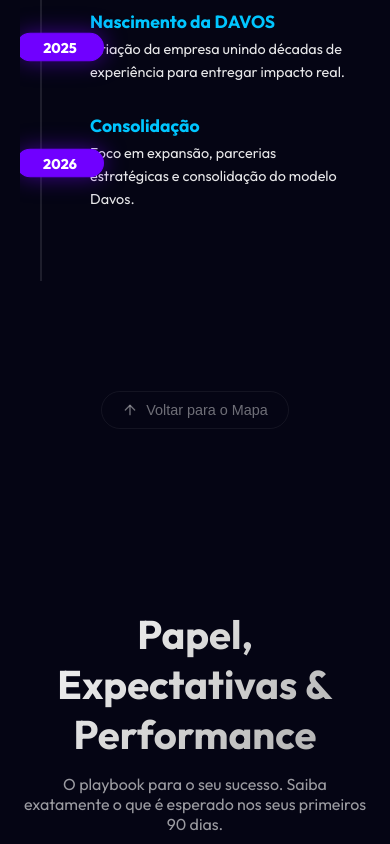
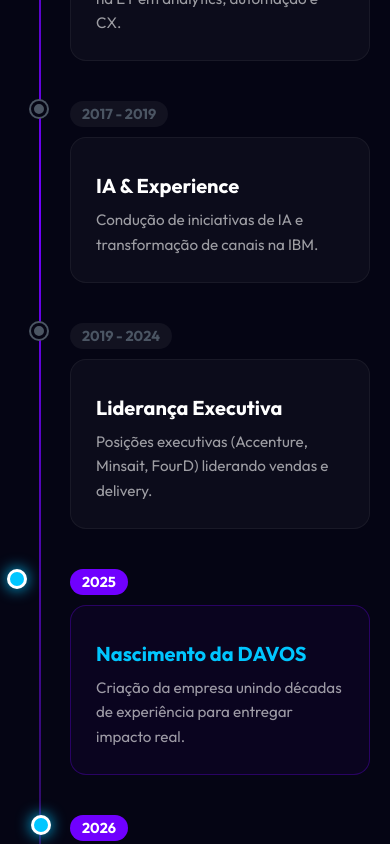
Before and after one commit to astoraoliveira-alt/onboarding, a React (Vite) app: page / in a window 390 px wide. Shown: the part 7520-8364 px from the top of the page. Built offline with nearby package versions, Linux system fonts and the light colour scheme.

Commit message:
fix: Timeline reorganizada para layout vertical 'zig-zag' para melhor legibilidade

```diff
--- a/src/components/StrategicSections.css
+++ b/src/components/StrategicSections.css
@@ -26,343 +26,200 @@
     margin: 0 auto;
 }
 
-/* === Career Styles Updated === */
-.career-path-container {
-    display: flex;
-    flex-direction: column;
-    gap: 25px;
-    max-width: 900px;
+/* === Business Context - Vertical Timeline === */
+.history-timeline {
+    position: relative;
+    padding: 40px 0;
+    max-width: 1000px;
     margin: 0 auto;
 }
 
-/* Track Labels (Separadores) */
-.track-label {
-    display: flex;
-    align-items: center;
-    justify-content: center;
-    margin: 30px 0 10px;
-    position: relative;
-    text-align: center;
-}
-
-.track-label::before,
-.track-label::after {
-    content: '';
-    flex: 1;
-    border-bottom: 1px dashed rgba(255, 255, 255, 0.1);
-    margin: 0 20px;
-}
-
-.track-label span {
-    background: rgba(255, 255, 255, 0.08);
-    /* Fundo leve */
-    padding: 8px 20px;
-    border-radius: 30px;
-    font-size: 0.85rem;
-    text-transform: uppercase;
-    letter-spacing: 1px;
-    font-weight: 700;
-    color: rgba(255, 255, 255, 0.8);
-    border: 1px solid rgba(255, 255, 255, 0.1);
-}
-
-.track-label.execution span {
-    color: #38bdf8;
-    /* Azul claro operacional */
-    border-color: rgba(56, 189, 248, 0.2);
-}
-
-.track-label.management span {
-    color: #a78bfa;
-    /* Roxo executivo */
-    border-color: rgba(167, 139, 250, 0.2);
-    margin-top: 20px;
-    /* Mais espaço antes do topo */
-}
-
-.career-step {
-    display: flex;
-    gap: 30px;
-    align-items: center;
-    position: relative;
-}
-
-/* Linha conectora vertical */
-.career-step:not(:last-child)::after {
-    content: '';
-    position: absolute;
-    left: 35px;
-    top: 70px;
-    bottom: -25px;
-    width: 2px;
-    background: rgba(255, 255, 255, 0.05);
-    /* Mais sutil */
-    z-index: 0;
-}
-
-.step-circle {
-    width: 70px;
-    height: 70px;
-    border-radius: 50%;
-    background: rgba(25, 25, 30, 1);
-    /* Fundo sólido para cobrir linha */
-    border: 1px solid rgba(255, 255, 255, 0.1);
-    display: flex;
-    align-items: center;
-    justify-content: center;
-    color: #fff;
-    font-weight: 700;
-    z-index: 1;
-    flex-shrink: 0;
-    font-size: 0.9rem;
-}
-
-.step-content {
-    background: rgba(255, 255, 255, 0.02);
-    padding: 20px 25px;
-    border-radius: 16px;
-    flex-grow: 1;
-    border-left: 4px solid rgba(255, 255, 255, 0.1);
-    transition: all 0.3s ease;
-    display: flex;
-    flex-direction: column;
-    gap: 8px;
-}
-
-.step-content:hover {
-    background: rgba(255, 255, 255, 0.04);
-}
-
-.step-content h3 {
-    margin: 0;
-    color: #fff;
-    display: flex;
-    justify-content: space-between;
-    align-items: center;
-    font-size: 1.15rem;
-    flex-wrap: wrap;
-    /* Para mobile */
-    gap: 10px;
-}
-
-/* Time Badge (Novo) */
-.time-badge {
-    font-size: 0.75rem;
-    background: rgba(255, 255, 255, 0.08);
-    color: rgba(255, 255, 255, 0.6);
-    padding: 4px 12px;
-    border-radius: 20px;
-    font-weight: 500;
-}
-
-.time-badge.blue {
-    background: rgba(56, 189, 248, 0.1);
-    color: #38bdf8;
-}
-
-.time-badge.purple {
-    background: rgba(167, 139, 250, 0.1);
-    color: #a78bfa;
-}
-
-.time-badge.gold {
-    background: rgba(251, 191, 36, 0.1);
-    color: #fbbf24;
-}
-
-.step-reqs {
-    font-size: 0.95rem;
-    color: rgba(255, 255, 255, 0.55);
-    line-height: 1.5;
-    margin: 0;
-}
-
-/* Variantes de Estilo por Nível */
-
-/* Nível Consultor (Blue) */
-.step-circle.highlight {
-    border-color: #00c6ff;
-    color: #00c6ff;
-    background: rgba(0, 198, 255, 0.1);
-}
-
-.step-content.highlight-border {
-    border-left-color: #00c6ff;
-}
-
-/* Nível Manager (Purple) */
-.step-circle.manager {
-    border-color: #7000ff;
-    color: #7000ff;
-    background: rgba(112, 0, 255, 0.1);
-}
-
-.step-content.manager-border {
-    border-left-color: #7000ff;
-}
-
-/* Nível Director (Gold) */
-.step-circle.director {
-    border-color: #fbbf24;
-    color: #fbbf24;
-    background: rgba(251, 191, 36, 0.1);
-}
-
-.step-content.director-border {
-    border-left-color: #fbbf24;
-}
-
-/* === Business Context Styles === */
-/* (Mantendo estilos anteriores para garantir integridade) */
-.mission-vision-grid {
-    display: grid;
-    grid-template-columns: repeat(auto-fit, minmax(300px, 1fr));
-    gap: 30px;
-    margin-bottom: 60px;
-}
-
-.mv-card {
-    background: rgba(255, 255, 255, 0.03);
-    border: 1px solid rgba(255, 255, 255, 0.05);
-    padding: 30px;
-    border-radius: 20px;
-    text-align: center;
-    transition: transform 0.3s ease;
-}
-
-.mv-card:hover {
-    transform: translateY(-5px);
-    background: rgba(255, 255, 255, 0.05);
-}
-
-.mv-icon {
-    width: 60px;
-    height: 60px;
-    background: rgba(112, 0, 255, 0.1);
-    color: #7000ff;
-    border-radius: 50%;
-    display: flex;
-    align-items: center;
-    justify-content: center;
-    margin: 0 auto 20px;
-}
-
-.mv-card h3 {
-    font-size: 1.5rem;
-    margin-bottom: 15px;
-    color: #fff;
-}
-
-.mv-card p {
-    color: rgba(255, 255, 255, 0.7);
-    line-height: 1.6;
-}
-
-/* Timeline History */
-.history-timeline {
-    position: relative;
-    padding: 40px 0;
-    margin-top: 80px;
-}
-
+/* Linha Central */
 .timeline-track {
     position: absolute;
-    top: 50%;
-    left: 0;
-    width: 100%;
-    height: 2px;
-    background: rgba(255, 255, 255, 0.1);
-    transform: translateY(-50%);
+    top: 0;
+    bottom: 0;
+    left: 50%;
+    width: 2px;
+    background: linear-gradient(to bottom, rgba(255, 255, 255, 0.05), #7000ff, rgba(255, 255, 255, 0.05));
+    transform: translateX(-50%);
     z-index: 0;
 }
 
 .timeline-events {
     display: flex;
-    justify-content: flex-start;
-    /* Permite scroll horizontal fluido */
+    flex-direction: column;
+    gap: 0;
+    /* Gap zerado, controlado por margin nos items */
     position: relative;
     z-index: 1;
-    overflow-x: auto;
-    padding-bottom: 30px;
-    /* Espaço pro scrollbar */
-    gap: 50px;
-    /* Mais espaço entre eventos */
-    padding-left: 20px;
-    padding-right: 20px;
 }
 
 .t-event {
-    flex: 0 0 280px;
-    /* Largura fixa maior para texto */
-    text-align: center;
     display: flex;
-    flex-direction: column;
+    width: 50%;
+    position: relative;
+    padding: 0 40px;
+    box-sizing: border-box;
     align-items: center;
-    gap: 15px;
+    margin-bottom: 60px;
+}
+
+/* Eventos Ímpares (Esquerda) */
+.t-event:nth-child(odd) {
+    align-self: flex-start;
+    text-align: right;
+    flex-direction: row-reverse;
+    /* Conteudo | Dot | Linha */
+}
+
+/* Eventos Pares (Direita) */
+.t-event:nth-child(even) {
+    align-self: flex-end;
+    text-align: left;
+    flex-direction: row;
+    /* Linha | Dot | Conteudo */
+}
+
+/* Ponto Central */
+.t-dot {
+    position: absolute;
+    width: 16px;
+    /* Tamanho normal */
+    height: 16px;
+    background: #4b5563;
+    border-radius: 50%;
+    border: 3px solid var(--bg-dark);
+    /* Borda para separar da linha */
+    box-shadow: 0 0 0 2px #4b5563;
+    /* Ring externo */
+    z-index: 2;
+    top: 20px;
+    /* Alinhado com o topo do card/ano */
+}
+
+/* Posicionamento do Ponto */
+.t-event:nth-child(odd) .t-dot {
+    right: -11px;
+    /* (width + border)/2 */
+}
+
+.t-event:nth-child(even) .t-dot {
+    left: -11px;
+}
+
+/* Conteúdo do Evento */
+.t-content {
+    background: rgba(255, 255, 255, 0.03);
+    padding: 25px;
+    border-radius: 16px;
+    border: 1px solid rgba(255, 255, 255, 0.05);
+    transition: all 0.3s ease;
+    width: 100%;
+}
+
+.t-event:hover .t-content {
+    background: rgba(255, 255, 255, 0.05);
+    transform: translateY(-5px);
 }
 
 .t-year {
-    font-size: 1.5rem;
-    font-weight: 800;
+    display: inline-block;
+    font-size: 0.9rem;
+    font-weight: 700;
     color: #4b5563;
-    /* Cinza para passado */
-    background: rgba(31, 41, 55, 0.5);
-    padding: 5px 15px;
+    background: rgba(255, 255, 255, 0.05);
+    padding: 4px 12px;
     border-radius: 20px;
-    border: 1px solid rgba(255, 255, 255, 0.1);
-    transition: all 0.3s;
-}
-
-.t-dot {
-    width: 16px;
-    height: 16px;
-    background: #4b5563;
-    border-radius: 50%;
-    box-shadow: 0 0 10px rgba(0, 0, 0, 0.5);
-    transition: all 0.3s;
+    margin-bottom: 15px;
 }
 
 .t-content h4 {
-    color: #e5e7eb;
-    margin-bottom: 5px;
-    font-size: 1.1rem;
+    margin: 10px 0;
+    font-size: 1.25rem;
+    color: #fff;
 }
 
 .t-content p {
-    font-size: 0.9rem;
-    color: rgba(255, 255, 255, 0.5);
+    font-size: 0.95rem;
+    color: rgba(255, 255, 255, 0.6);
     line-height: 1.6;
 }
 
+
 /* DESTAQUE 2025/2026 */
 .t-event.highlight .t-year {
+    background: #7000ff;
     color: #fff;
-    background: #7000ff;
-    /* Davos Purple */
-    border-color: #7000ff;
-    transform: scale(1.1);
-    box-shadow: 0 0 20px rgba(112, 0, 255, 0.5);
 }
 
 .t-event.highlight .t-dot {
     background: #00c6ff;
-    /* Davos Blue */
+    box-shadow: 0 0 15px #00c6ff;
     width: 20px;
     height: 20px;
-    box-shadow: 0 0 15px #00c6ff;
-    border: 2px solid #fff;
+    border-color: #fff;
 }
 
-.t-event.highlight .t-content h4 {
-    color: #00c6ff;
-    font-weight: 700;
+.t-event:nth-child(odd).highlight .t-dot {
+    right: -13px;
 }
 
-.t-event.highlight .t-content p {
-    color: rgba(255, 255, 255, 0.9);
+.t-event:nth-child(even).highlight .t-dot {
+    left: -13px;
 }
 
-/* Business Model */
+.t-event.highlight .t-content {
+    border-color: rgba(112, 0, 255, 0.3);
+    background: rgba(112, 0, 255, 0.05);
+}
+
+.t-event.highlight h4 {
+    color: #00c6ff;
+}
+
+/* Responsivo Mobile (< 768px) -> Linha à esquerda */
+@media (max-width: 768px) {
+    .timeline-track {
+        left: 20px;
+    }
+
+    .t-event {
+        width: 100%;
+        padding-left: 50px;
+        padding-right: 0;
+        text-align: left;
+        align-items: flex-start;
+        margin-bottom: 40px;
+    }
+
+    .t-event:nth-child(odd),
+    .t-event:nth-child(even) {
+        align-self: flex-start;
+        flex-direction: column;
+        text-align: left;
+    }
+
+    /* Reposiciona Dots para esquerda */
+    .t-event:nth-child(odd) .t-dot,
+    .t-event:nth-child(even) .t-dot {
+        left: 11px;
+        /* Ajuste fino baseado na linha em left: 20px */
+        right: auto;
+    }
+
+    .t-dot {
+        top: 0;
+        /* Alinha com o inicio */
+    }
+
+    .t-year {
+        margin-bottom: 10px;
+    }
+}
+
+
+/* === Business Model === */
 .business-model-grid {
     display: grid;
     grid-template-columns: repeat(2, 1fr);
@@ -405,7 +262,7 @@
 }
 
 /* === Role Expectations Styles === */
-/* ... Mantendo estilos anteriores ... */
+/* Mantendo estilos anteriores intactos... */
 .tabs-container {
     display: flex;
     justify-content: center;
@@ -496,6 +353,224 @@
     margin-top: 3px;
 }
 
+/* === Career Styles === */
+/* ... Career styles from previous steps (Track Labels, Time Badge, etc) ... */
+.career-path-container {
+    display: flex;
+    flex-direction: column;
+    gap: 25px;
+    max-width: 900px;
+    margin: 0 auto;
+}
+
+.track-label {
+    display: flex;
+    align-items: center;
+    justify-content: center;
+    margin: 30px 0 10px;
+    position: relative;
+    text-align: center;
+}
+
+.track-label::before,
+.track-label::after {
+    content: '';
+    flex: 1;
+    border-bottom: 1px dashed rgba(255, 255, 255, 0.1);
+    margin: 0 20px;
+}
+
+.track-label span {
+    background: rgba(255, 255, 255, 0.08);
+    padding: 8px 20px;
+    border-radius: 30px;
+    font-size: 0.85rem;
+    text-transform: uppercase;
+    letter-spacing: 1px;
+    font-weight: 700;
+    color: rgba(255, 255, 255, 0.8);
+    border: 1px solid rgba(255, 255, 255, 0.1);
+}
+
+.track-label.execution span {
+    color: #38bdf8;
+    border-color: rgba(56, 189, 248, 0.2);
+}
+
+.track-label.management span {
+    color: #a78bfa;
+    border-color: rgba(167, 139, 250, 0.2);
+    margin-top: 20px;
+}
+
+.career-step {
+    display: flex;
+    gap: 30px;
+    align-items: center;
+    position: relative;
+}
+
+.career-step:not(:last-child)::after {
+    content: '';
+    position: absolute;
+    left: 35px;
+    top: 70px;
+    bottom: -25px;
+    width: 2px;
+    background: rgba(255, 255, 255, 0.05);
+    z-index: 0;
+}
+
+.step-circle {
+    width: 70px;
+    height: 70px;
+    border-radius: 50%;
+    background: rgba(25, 25, 30, 1);
+    border: 1px solid rgba(255, 255, 255, 0.1);
+    display: flex;
+    align-items: center;
+    justify-content: center;
+    color: #fff;
+    font-weight: 700;
+    z-index: 1;
+    flex-shrink: 0;
+    font-size: 0.9rem;
+}
+
+.step-content {
+    background: rgba(255, 255, 255, 0.02);
+    padding: 20px 25px;
+    border-radius: 16px;
+    flex-grow: 1;
+    border-left: 4px solid rgba(255, 255, 255, 0.1);
+    transition: all 0.3s ease;
+    display: flex;
+    flex-direction: column;
+    gap: 8px;
+}
+
+.step-content:hover {
+    background: rgba(255, 255, 255, 0.04);
+}
+
+.step-content h3 {
+    margin: 0;
+    color: #fff;
+    display: flex;
+    justify-content: space-between;
+    align-items: center;
+    font-size: 1.15rem;
+    flex-wrap: wrap;
+    gap: 10px;
+}
+
+.time-badge {
+    font-size: 0.75rem;
+    background: rgba(255, 255, 255, 0.08);
+    color: rgba(255, 255, 255, 0.6);
+    padding: 4px 12px;
+    border-radius: 20px;
+    font-weight: 500;
+}
+
+.time-badge.blue {
+    background: rgba(56, 189, 248, 0.1);
+    color: #38bdf8;
+}
+
+.time-badge.purple {
+    background: rgba(167, 139, 250, 0.1);
+    color: #a78bfa;
+}
+
+.time-badge.gold {
+    background: rgba(251, 191, 36, 0.1);
+    color: #fbbf24;
+}
+
+.step-reqs {
+    font-size: 0.95rem;
+    color: rgba(255, 255, 255, 0.55);
+    line-height: 1.5;
+    margin: 0;
+}
+
+.step-circle.highlight {
+    border-color: #00c6ff;
+    color: #00c6ff;
+    background: rgba(0, 198, 255, 0.1);
+}
+
+.step-content.highlight-border {
+    border-left-color: #00c6ff;
+}
+
+.step-circle.manager {
+    border-color: #7000ff;
+    color: #7000ff;
+    background: rgba(112, 0, 255, 0.1);
+}
+
+.step-content.manager-border {
+    border-left-color: #7000ff;
+}
+
+.step-circle.director {
+    border-color: #fbbf24;
+    color: #fbbf24;
+    background: rgba(251, 191, 36, 0.1);
+}
+
+.step-content.director-border {
+    border-left-color: #fbbf24;
+}
+
+/* Mission / Vision styles */
+.mission-vision-grid {
+    display: grid;
+    grid-template-columns: repeat(auto-fit, minmax(300px, 1fr));
+    gap: 30px;
+    margin-bottom: 60px;
+}
+
+.mv-card {
+    background: rgba(255, 255, 255, 0.03);
+    border: 1px solid rgba(255, 255, 255, 0.05);
+    padding: 30px;
+    border-radius: 20px;
+    text-align: center;
+    transition: transform 0.3s ease;
+}
+
+.mv-card:hover {
+    transform: translateY(-5px);
+    background: rgba(255, 255, 255, 0.05);
+}
+
+.mv-icon {
+    width: 60px;
+    height: 60px;
+    background: rgba(112, 0, 255, 0.1);
+    color: #7000ff;
+    border-radius: 50%;
+    display: flex;
+    align-items: center;
+    justify-content: center;
+    margin: 0 auto 20px;
+}
+
+.mv-card h3 {
+    font-size: 1.5rem;
+    margin-bottom: 15px;
+    color: #fff;
+}
+
+.mv-card p {
+    color: rgba(255, 255, 255, 0.7);
+    line-height: 1.6;
+}
+
+/* Incentives Grid */
 .incentives-grid {
     display: grid;
     grid-template-columns: repeat(auto-fit, minmax(280px, 1fr));
@@ -523,7 +598,10 @@
     display: block;
 }
 
-/* Base Responsive */
+.incentive-card h3 {
+    margin-bottom: 10px;
+}
+
 @media (max-width: 768px) {
 
     .business-model-grid,
@@ -531,64 +609,4 @@
     .incentives-grid {
         grid-template-columns: 1fr;
     }
-
-    .timeline-events {
-        flex-direction: column;
-        align-items: flex-start;
-        gap: 30px;
-        overflow-x: hidden;
-        /* Remove scroll horizontal no mobile para virar lista */
-    }
-
-    .timeline-track {
-        left: 20px;
-        top: 0;
-        bottom: 0;
-        width: 2px;
-        height: auto;
-        transform: none;
-    }
-
-    .t-event {
-        flex: 1;
-        /* Volta ao normal vertical */
-        flex-direction: row;
-        text-align: left;
-        padding-left: 50px;
-        min-width: auto;
-    }
-
-    .t-year {
-        position: absolute;
-        left: 0;
-        min-width: 80px;
-        /* Garante tamanho para ano */
-        text-align: center;
-        font-size: 0.8rem;
-        padding: 4px 8px;
-    }
-
-    .t-dot {
-        display: none;
-    }
-
-    .career-step {
-        flex-direction: column;
-        align-items: flex-stretch;
-        gap: 15px;
-    }
-
-    .career-step:not(:last-child)::after {
-        display: none;
-    }
-
-    .step-circle {
-        margin: 0 auto;
-    }
-
-    .step-content h3 {
-        flex-direction: column;
-        align-items: flex-start;
-        gap: 8px;
-    }
 }
```
